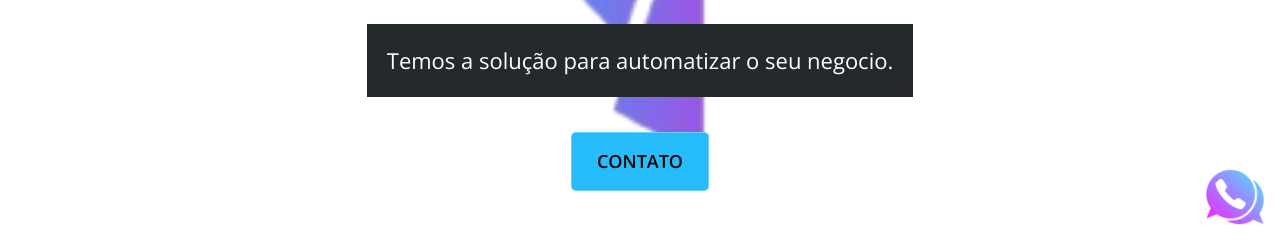
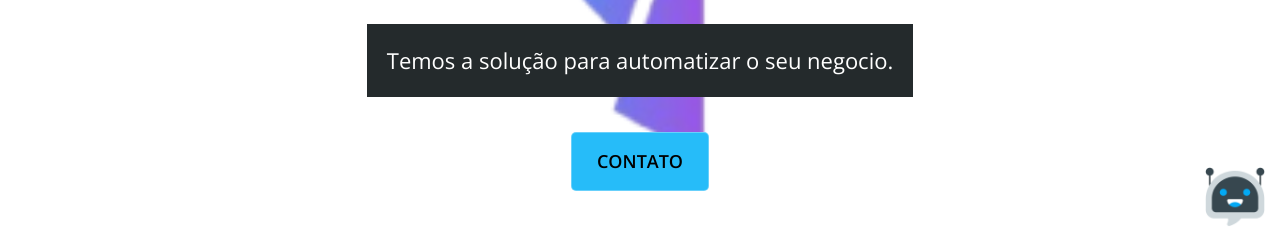
Before and after one commit to RhaonyFerraz/hub-web-, a plain HTML site: page loja.html in a window 1280 px wide. Shown: the part 552-798 px from the top of the page. Drawn offline with nearby package versions, Linux system fonts and the light colour scheme; files whose address does not match are found by name.

Commit message:
icone
chatbot

```diff
--- a/loja.html
+++ b/loja.html
@@ -214,7 +214,7 @@
         <script src="js/main.js"></script>
 
         <a id="iconeFixo" href="caminho/do/arquivo.html">
-          <img src="redes/phone-message.png" alt="Phene" style="width: 50px; height: 50px;" class="pulsing">
+          <img src="redes/chatbot.png" alt="Phene" style="width: 50px; height: 50px;" class="pulsing">
         </a>
 
 
```
Also changed, not shown: redes/chatbot.png (added).
